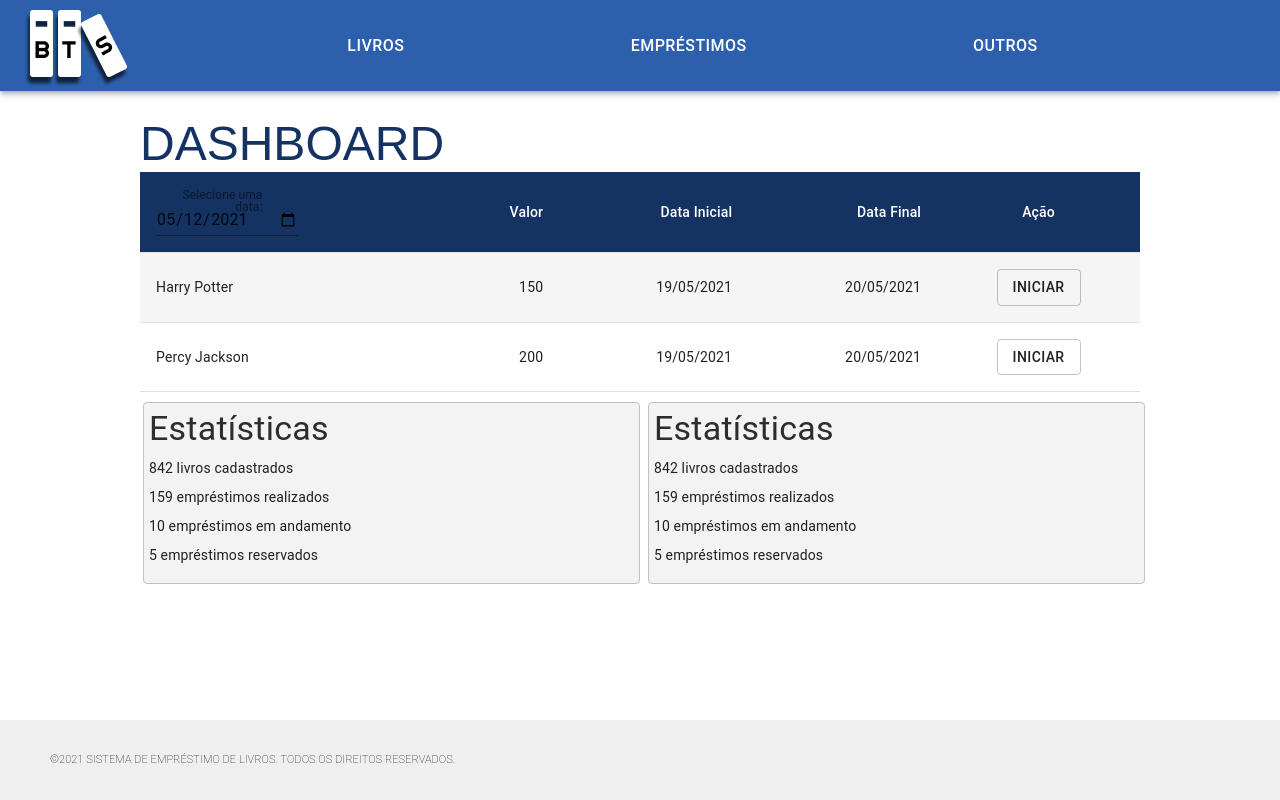
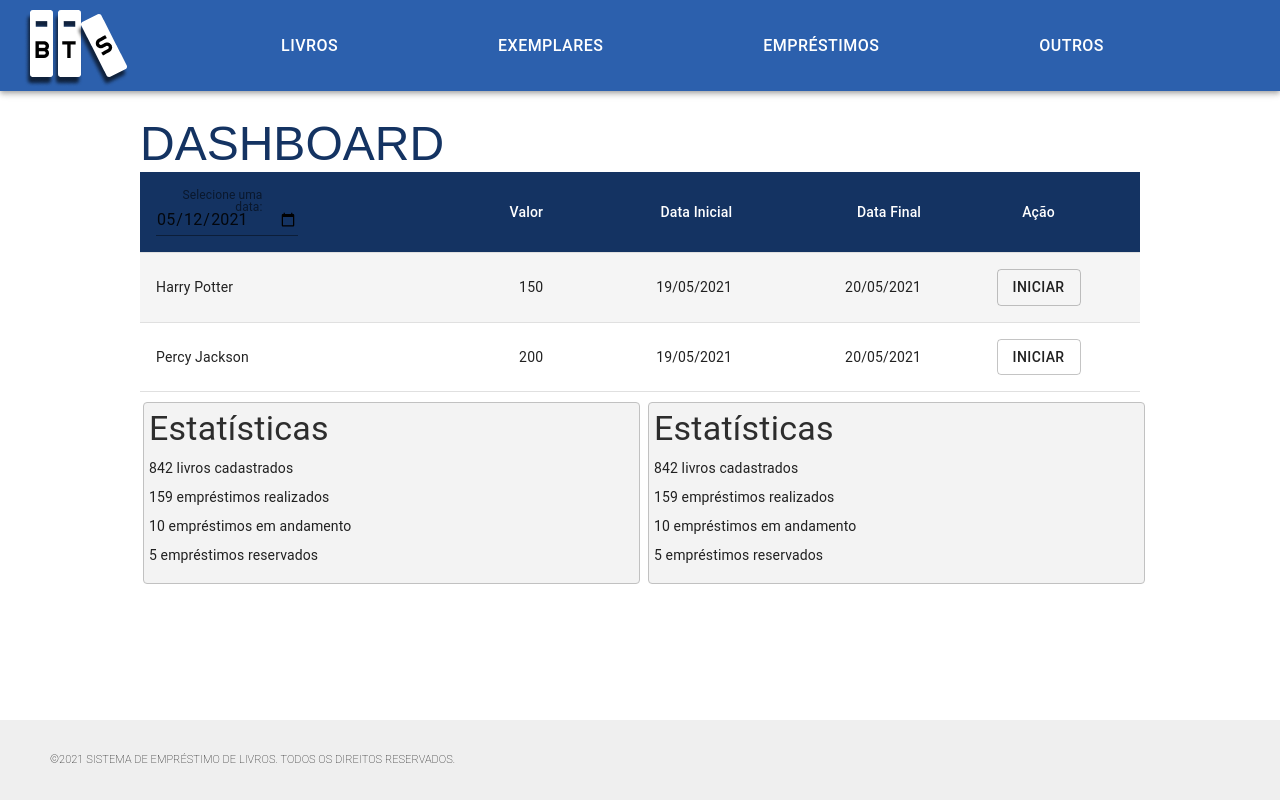
Before and after one commit to GitDoVitor/BS-Front, a React (Create React App) app in the folder frontbs/: page / in a window 1280 px wide. Built offline with nearby package versions, Linux system fonts and the light colour scheme; a web font is replaced by a local one.

Commit message:
adicionado tabela de exemplares e feito config do axios

```diff
--- a/frontbs/src/components/header/header.js
+++ b/frontbs/src/components/header/header.js
@@ -62,6 +62,9 @@ export default function Header() {
           >
             <Link to="/gerenciaLivro" className={classes.link}>
               <Button className={classes.botao}>LIVROS</Button>
+            </Link>
+            <Link to="/gerenciaExemplares" className={classes.link}>
+              <Button className={classes.botao}>EXEMPLARES</Button>
             </Link>
             <Button className={classes.botao} onClick={handleClickEmpres}>
               EMPRÉSTIMOS
```
